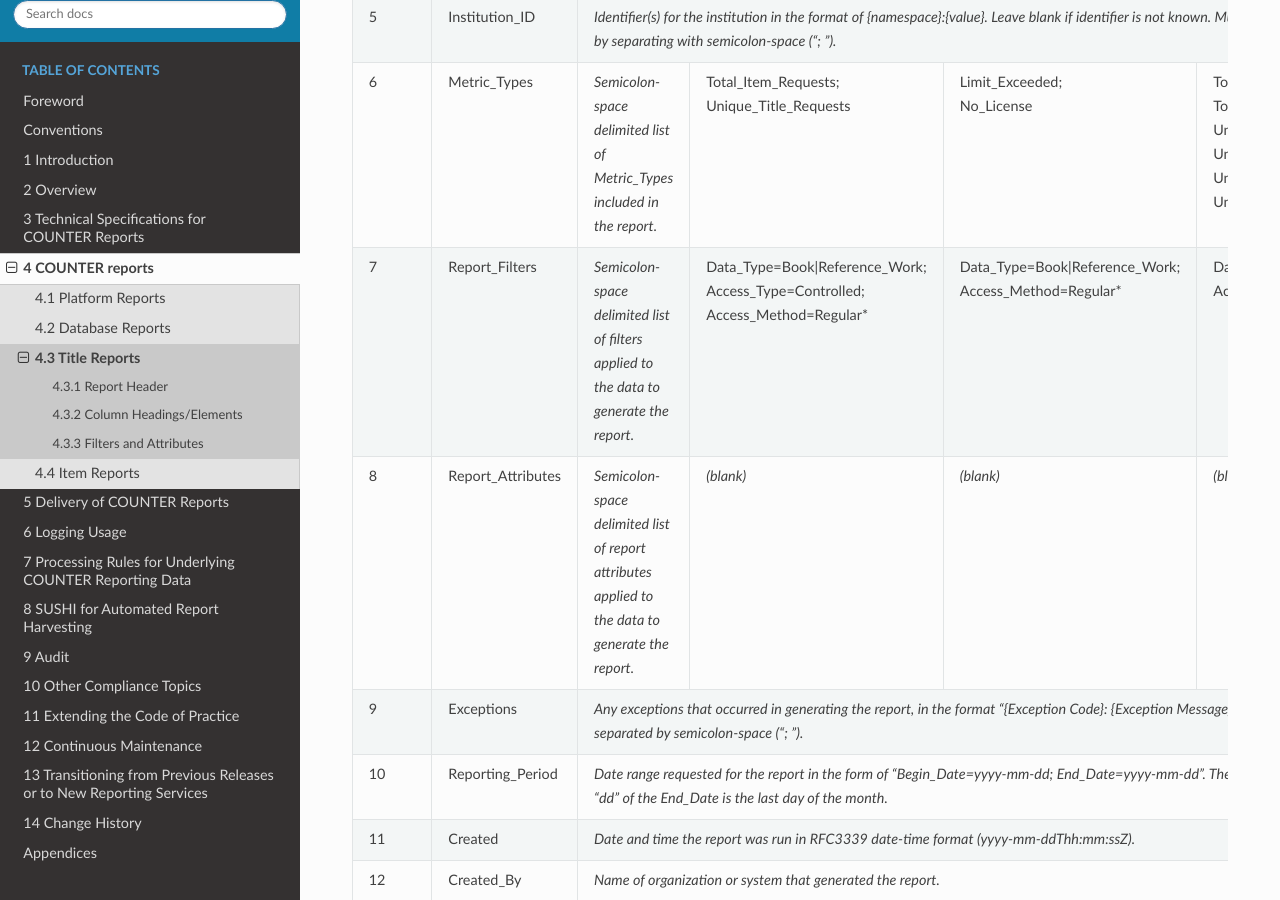
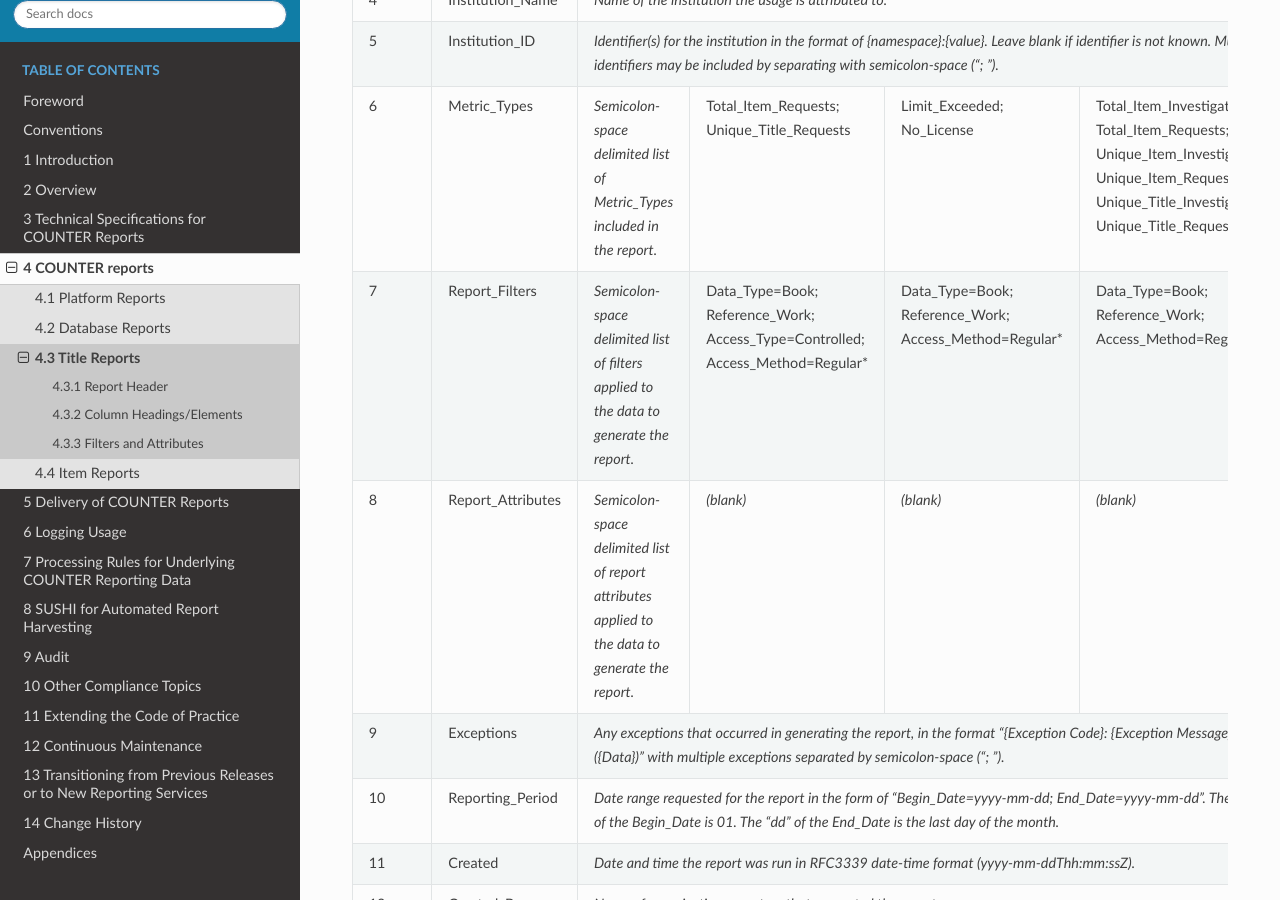
Before and after one commit to Project-Counter/cop5, a Sphinx documentation site: the page built from source/04-reports/03-title-reports.rst, in a window 1280 px wide and 900 px high, scrolled down 2035 px. Built offline with Sphinx 7.4.7 and the Read the Docs theme 2.0.0, drawn with Linux system fonts in a browser that asks for light colours; pages that are not in the unit, such as notebooks, are missing from menus.

```diff
--- a/source/03-specifications/03-counter-report-common-attributes-and-elements.rst
+++ b/source/03-specifications/03-counter-report-common-attributes-and-elements.rst
@@ -68,7 +68,7 @@ Table 3.o (below): List of Host_Type Values
      - ScienceDirect
 
    * - Full_Content_Database
-     - Provides access to databases that are a collection of content items that are not aggregated into titles (i.e. not part of a serial or book or other title). Full_Content_Database may include multimedia materials.
+     - A COUNTER Host_Type for report providers that offer databases that are a collection of content items that are not aggregated into titles (i.e. not part of a serial or book or other title). Full_Content_Database may include but not be exclusively composed of multimedia content items.
      - Cochrane
 
    * - Multimedia
--- a/source/04-reports/03-title-reports.rst
+++ b/source/04-reports/03-title-reports.rst
@@ -156,12 +156,12 @@ Table 4.i (below) Header for Title Report and Standard Views of the Title Report
    * - 7
      - Report_Filters
      - *Semicolon-space delimited list of filters applied to the data to generate the report.*
-     - Data_Type=Book|Reference_Work;\ |br|\ |lb|
+     - Data_Type=Book; Reference_Work;\ |br|\ |lb|
        Access_Type=Controlled;\ |br|\ |lb|
        Access_Method=Regular*
-     - Data_Type=Book|Reference_Work;\ |br|\ |lb|
+     - Data_Type=Book; Reference_Work;\ |br|\ |lb|
        Access_Method=Regular*
-     - Data_Type=Book|Reference_Work;\ |br|\ |lb|
+     - Data_Type=Book; Reference_Work;\ |br|\ |lb|
        Access_Method=Regular*
 
    * - 8
@@ -443,9 +443,9 @@ Table 4.k (below): Column Headings/Elements for Title Report and Standard Views
 
    * - Data_Type
      - M
-     -
-     -
-     -
+     - M
+     - M
+     - M
      -
      -
      -
```
